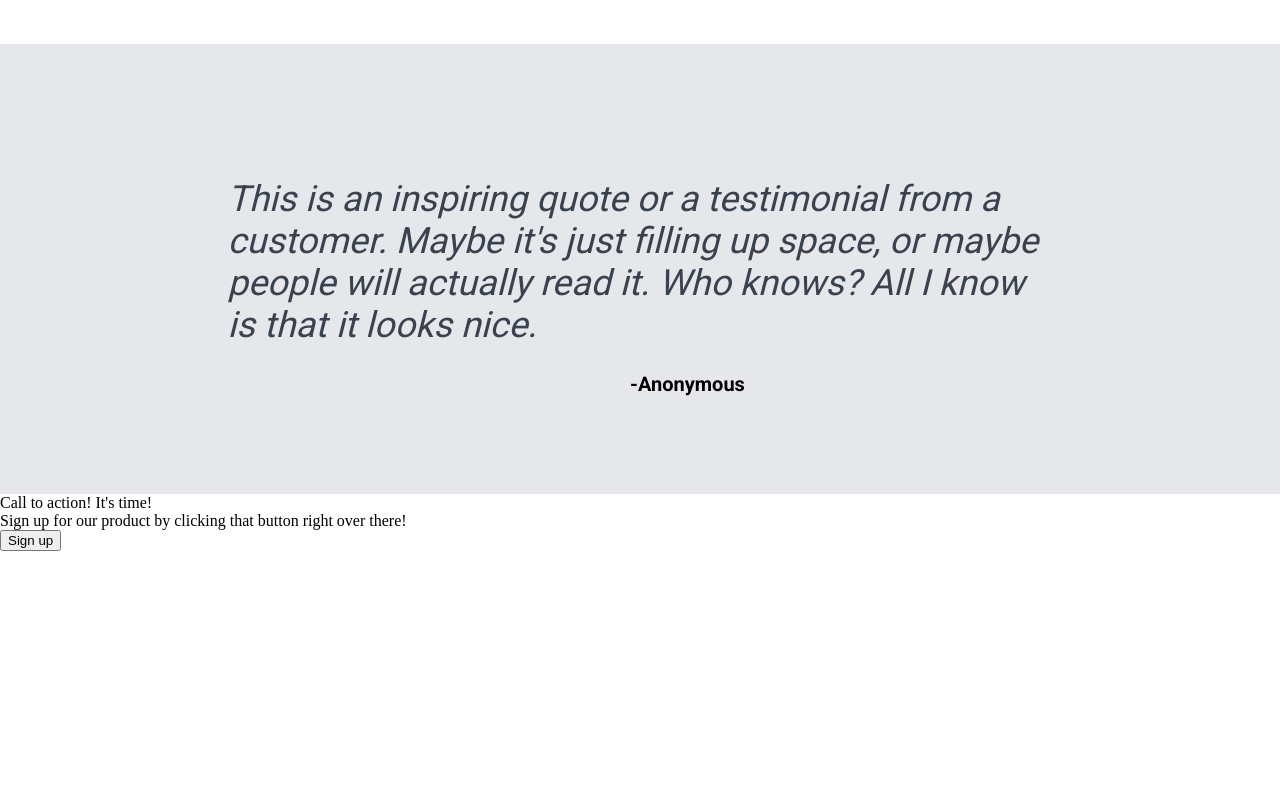
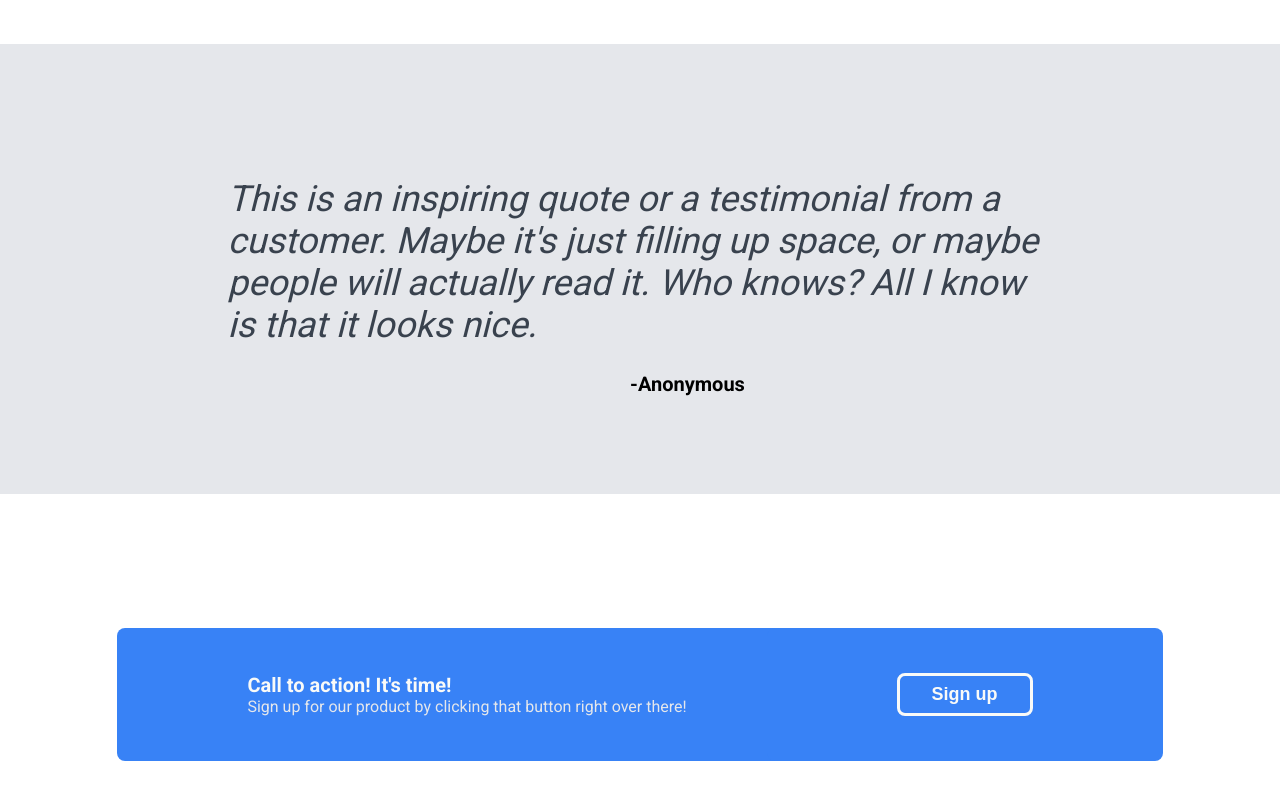
Before and after one commit to YahyaGhoor/Practice-Website, a plain HTML site: page index.html in a window 1280 px wide. Shown: the part 906-1706 px from the top of the page. Before the commit the page ends 1457 px from the top, so only its background shows below. Drawn offline with Linux system fonts and the light colour scheme.

Commit message:
Styled middle 3 section

```diff
--- a/styles.css
+++ b/styles.css
@@ -135,3 +135,45 @@ a {
   width: 650px;
   align-self: flex-end;
 }
+
+.middle3 {
+  font-family: Roboto, sans-serif;
+  height: 400px;
+  display: flex;
+  align-items: center;
+  justify-content: center;
+}
+
+.middle3-left, .middle3-right {
+  background-color: #3882F6;
+  padding: 45px 130px;
+  border-radius: 8px;
+}
+
+.middle3-left {
+
+}
+
+.header-middle3 {
+  font-weight: bold;
+  font-size: 20px;
+  color: #F9FAF8;
+}
+
+.middle3-subtext {
+  color: #E5E7EB;
+}
+
+.middle3-right {
+  margin-left: -50px;
+}
+
+.sign-up-2 {
+  font-size: 18px;
+  font-weight: bold;
+  color: #F9FAF8;
+  background-color: #3882F6;
+  padding: 8px 32px;
+  border: 3px solid #F9FAF8;
+  border-radius: 8px;
+}
```
